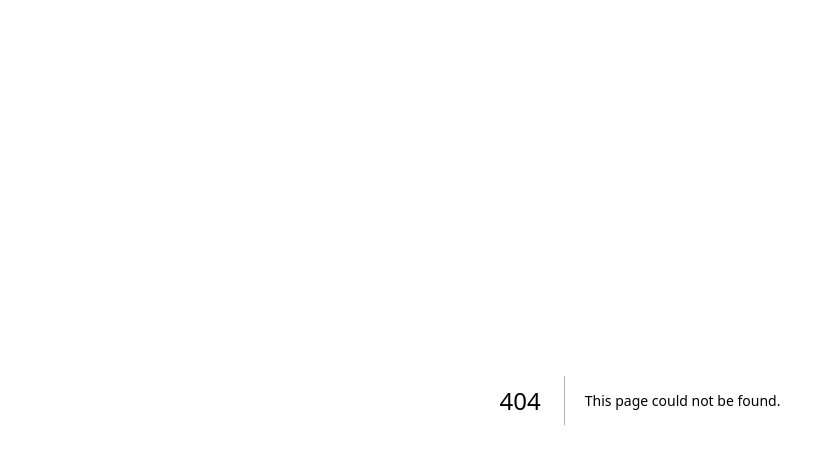
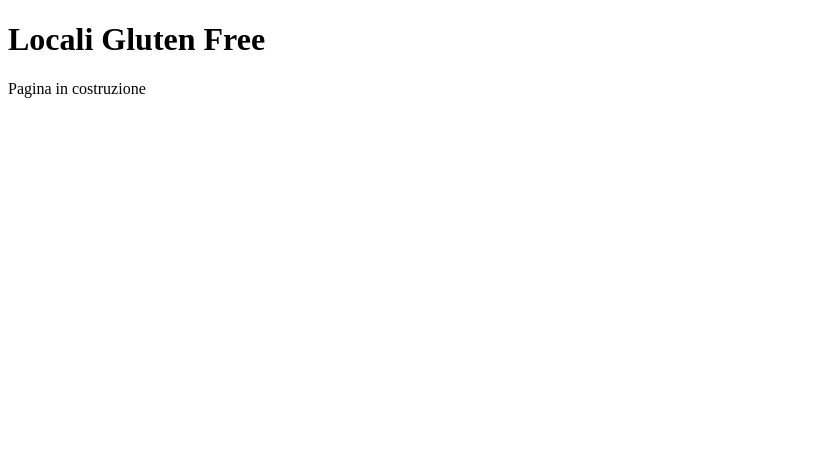
Before and after one commit to davidemilizia/gluten-free-finder, a Next.js app: page /places in a window 1280 px wide. Before the commit this address had no page. Shown: the top 464 px of the page, without its empty margins (0-835 px from the left). Built offline with nearby package versions, Linux system fonts and the light colour scheme.

Commit message:
Create page.tsx

```diff
--- /dev/null
+++ b/src/app/places/page.tsx
@@ -0,0 +1,9 @@
+export default function PlacesPage() {
+  return (
+    <main>
+      <h1>Locali Gluten Free</h1>
+
+      <p>Pagina in costruzione</p>
+    </main>
+  );
+}
```
